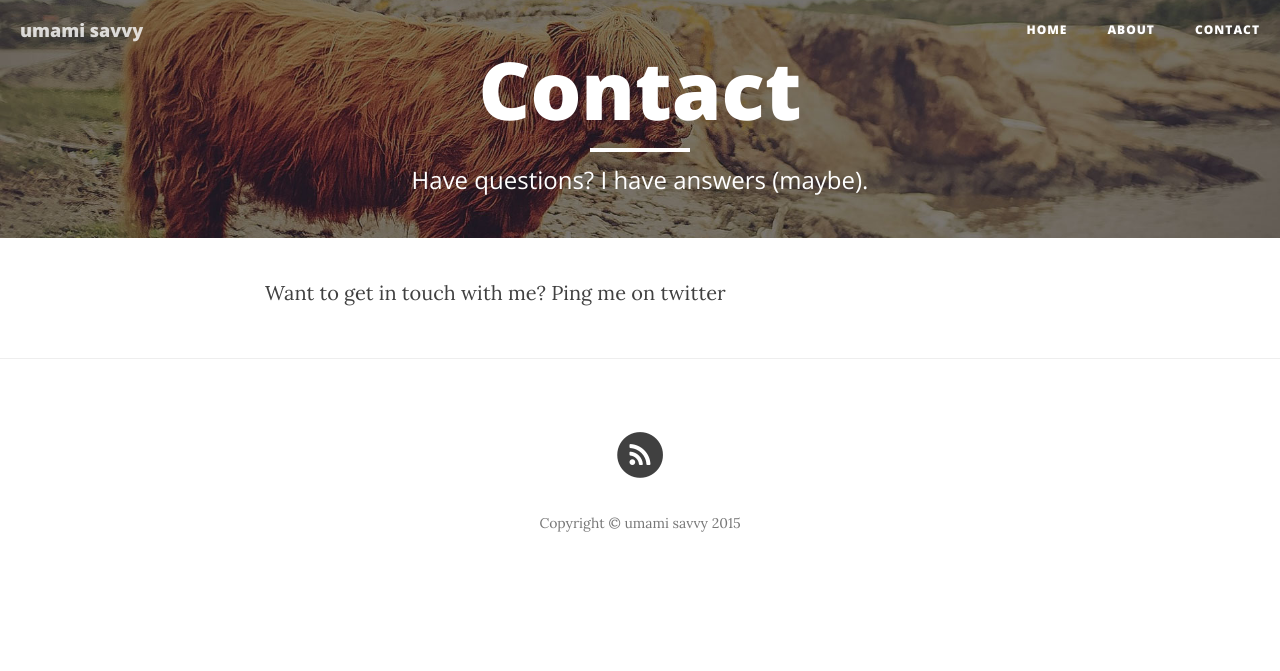
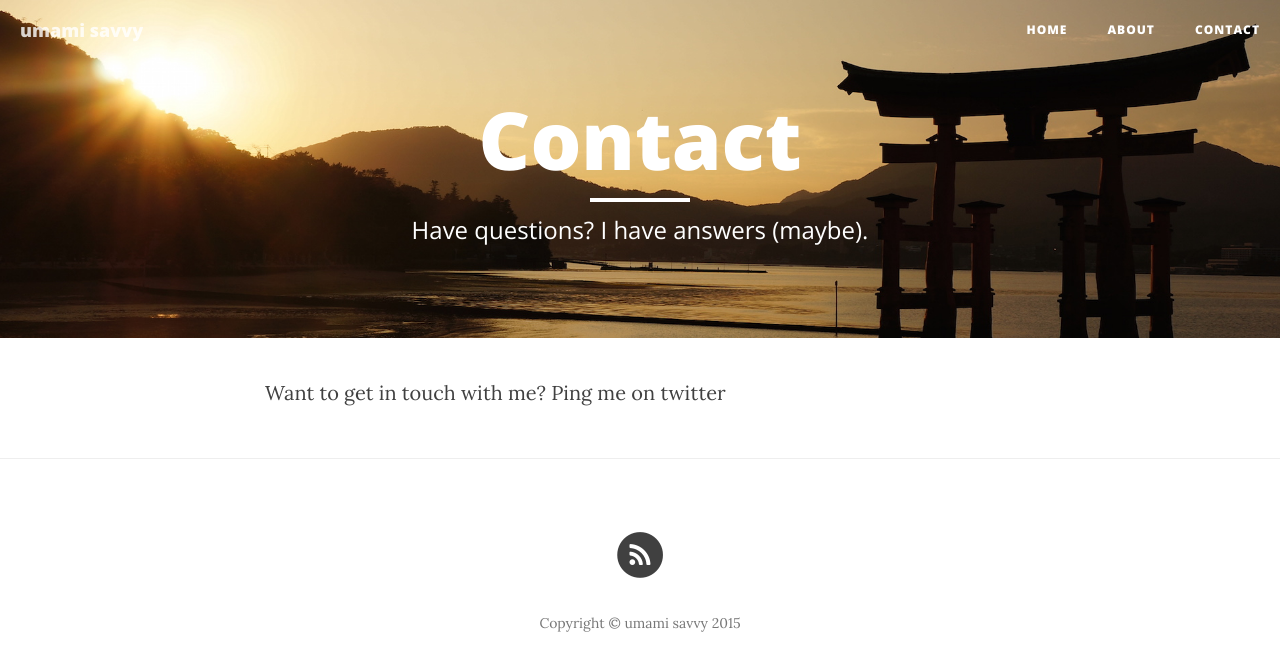
Before and after one commit to porzucek/umamisavvy.com, a Jekyll site: the page built from contact.html, in a window 1280 px wide. Shown: the top 671 px of the page. Built offline with Jekyll 4.4.1, drawn with Linux system fonts in a browser that asks for light colours; nearby versions of some CDN libraries.

Commit message:
Add new header

```diff
--- a/_config.yml
+++ b/_config.yml
@@ -1,6 +1,6 @@
 # Site settings
 title: umami savvy
-header-img:
+header-img: img/miyajima.jpg
 email:
 description: "Our first time in Japan."
 baseurl: ""
--- a/_layouts/page.html
+++ b/_layouts/page.html
@@ -7,7 +7,7 @@ layout: default
     <div class="container">
         <div class="row">
             <div class="col-lg-8 col-lg-offset-2 col-md-10 col-md-offset-1">
-                <div class="site-heading">
+                <div class="site-heading site-heading-big">
                     <h1>{% if page.title %}{{ page.title }}{% else %}{{ site.title }}{% endif %}</h1>
                     <hr class="small">
                     <span class="subheading">{{ page.description }}</span>
--- a/contact.html
+++ b/contact.html
@@ -2,7 +2,7 @@
 layout: page
 title: "Contact"
 description: "Have questions? I have answers (maybe)."
-header-img: "img/contact-bg.jpg"
+header-img: "img/miyajima.jpg"
 ---
 
 <p>Want to get in touch with me? Ping me on twitter</p>
--- a/css/clean-blog.css
+++ b/css/clean-blog.css
@@ -148,6 +148,9 @@ hr.small {
   .intro-header .post-heading,
   .intro-header .page-heading {
     padding: 45px 0;
+  }
+  .intro-header .site-heading-big {
+    padding: 95px 0;
   }
 }
 .intro-header .site-heading,
```
Also changed, not shown: _drafts/things-to-explore.md (+1 -0 lines), about.md (+1 -1 lines), img/miyajima.jpg (added).
